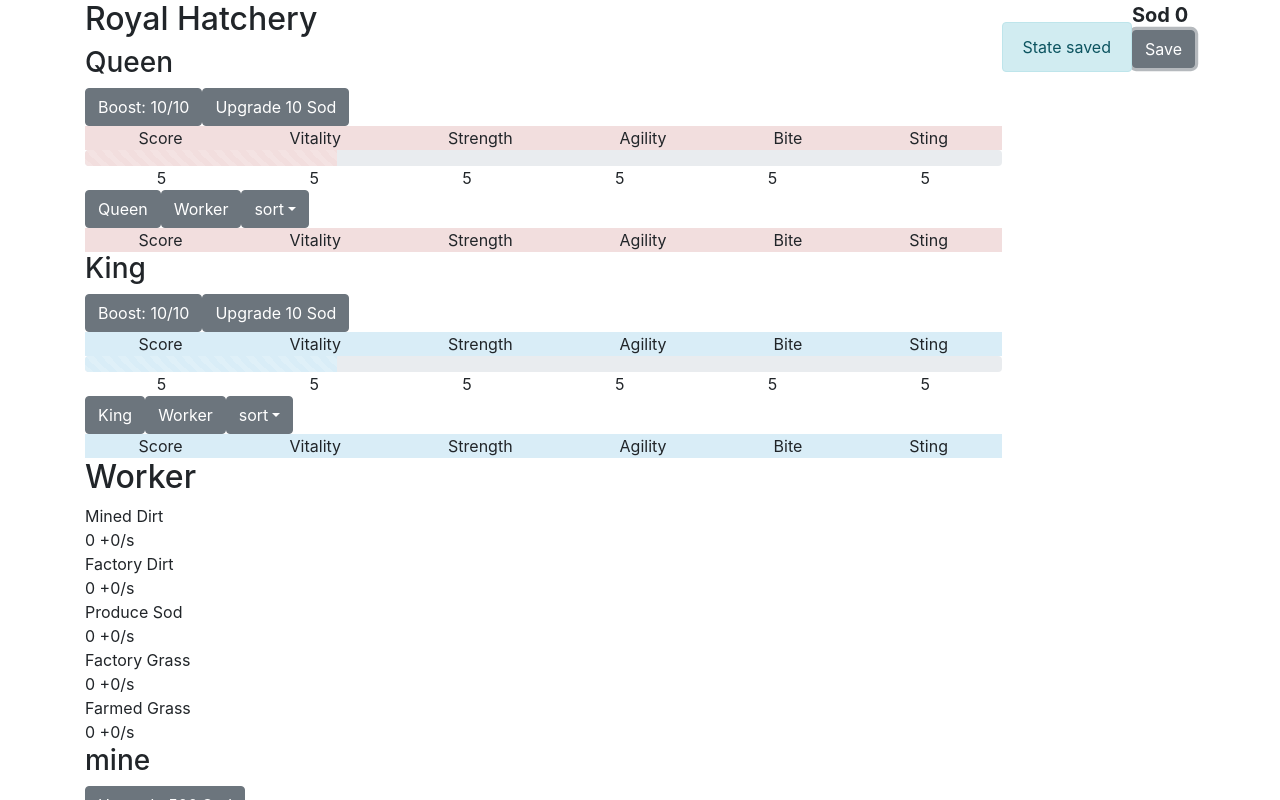
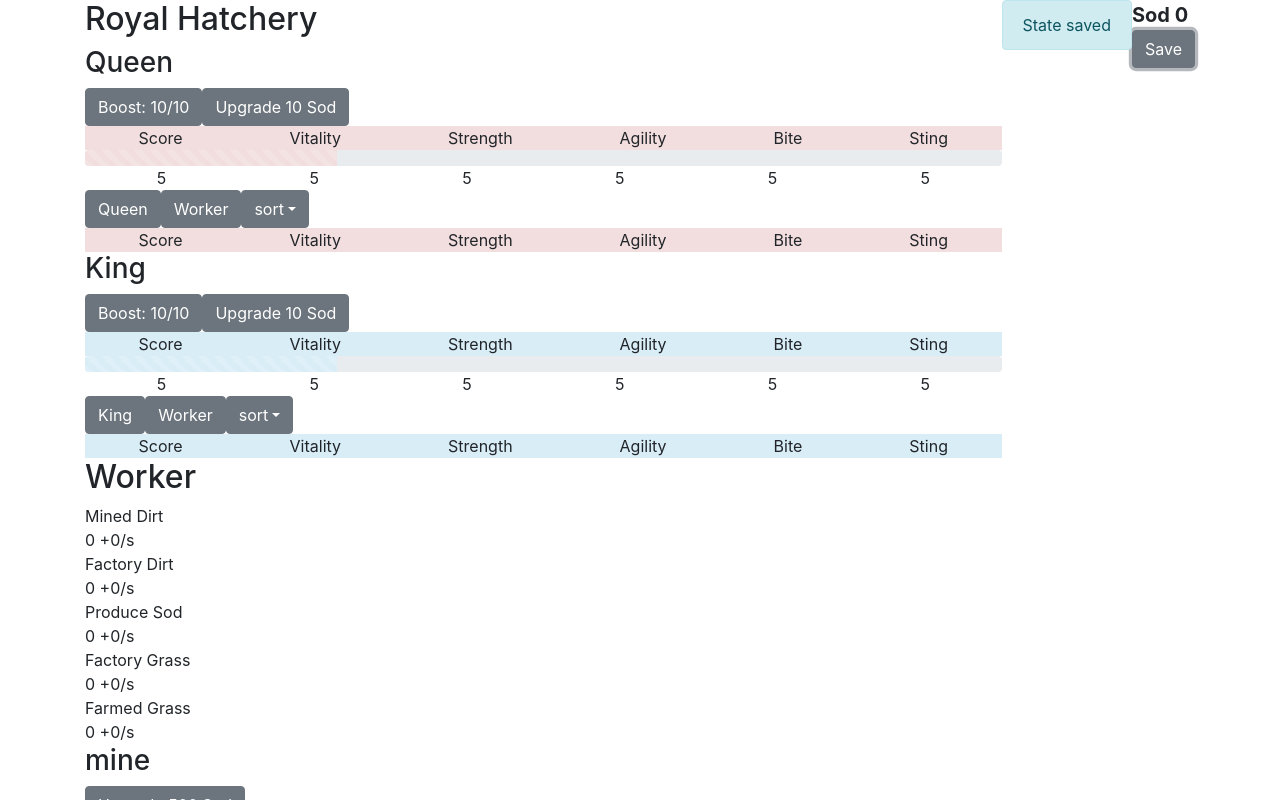
Before and after one commit to lianmakesthings/crittermound, a Vue app: page / in a window 1280 px wide. Both pictures are taken after a click on the button "Save". Shown: the top 800 px of the page. Built offline with nearby package versions, Linux system fonts and the light colour scheme.

Commit message:
some styling

```diff
--- a/src/App.vue
+++ b/src/App.vue
@@ -1,10 +1,9 @@
 <template>
   <div id="app" class="container">
-    <div class="appHeader">
-      <div class="headerColumn">
-        <div v-show="stateSaved" class="alert alert-info">State saved</div>
-      </div>
-      <div class="headerColumn">
+    <div class="appHeader d-flex justify-content-end">
+      <div>
+        <div v-show="stateSaved" class="alert alert-info">State saved</div></div>
+      <div>
         <div class="totalSod">Sod {{ totalSod }}</div>
         <b-button v-on:click="save">Save</b-button>
       </div>
```
